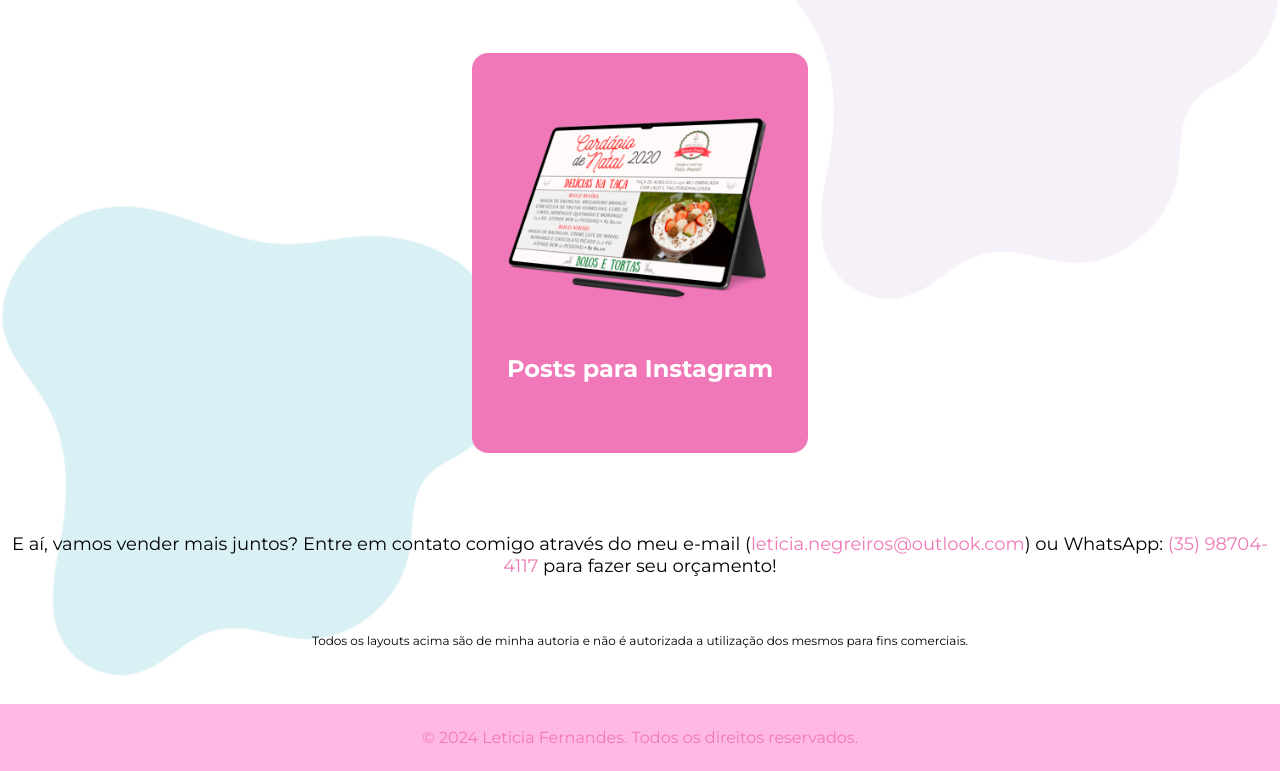
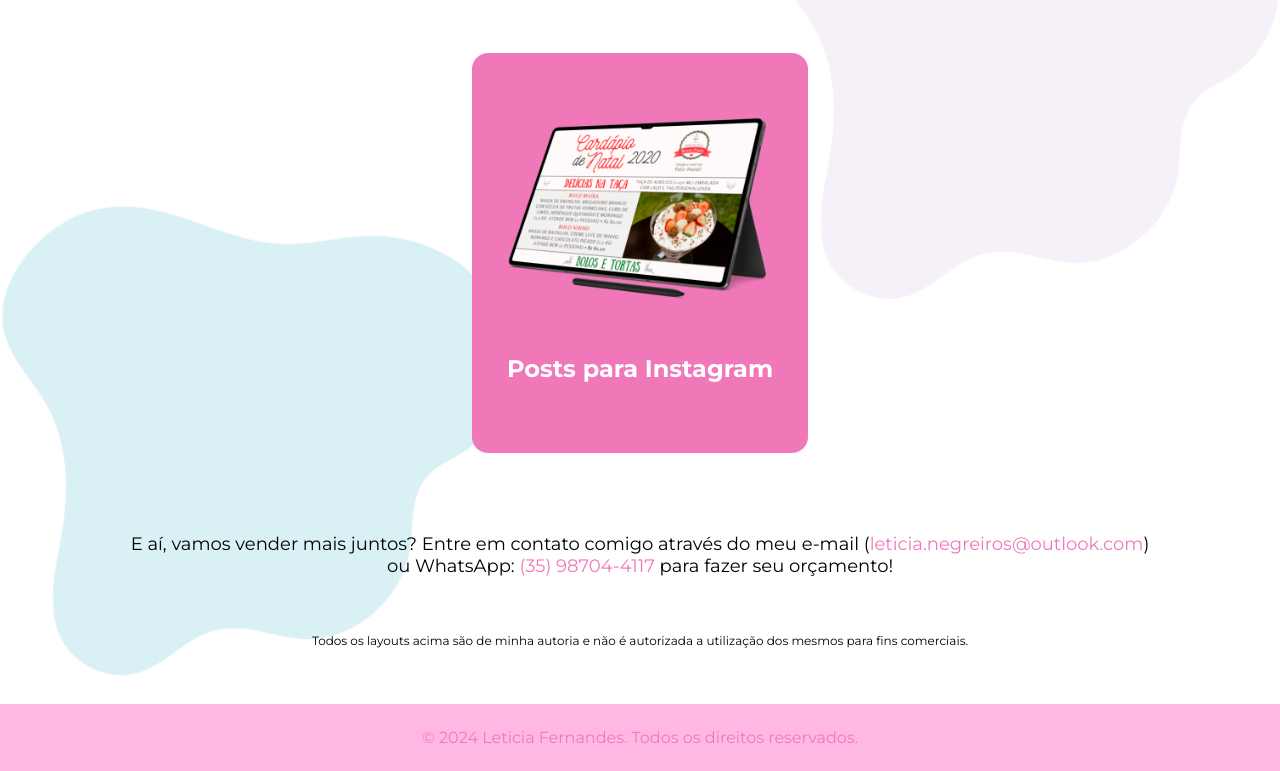
Before and after one commit to lichtle/Designer, a plain HTML site: page index.html in a window 1280 px wide. Shown: the part 1259-2030 px from the top of the page. Drawn offline with Linux system fonts and the light colour scheme.

Commit message:
diminuição da largura da seção de contato

```diff
--- a/index.html
+++ b/index.html
@@ -248,6 +248,10 @@
         font-size: 16px;
       }
 
+      #contact {
+        padding: 0 120px;
+      }
+
       @media (max-width: 768px) {
         .container {
           max-width: 80%;
```
